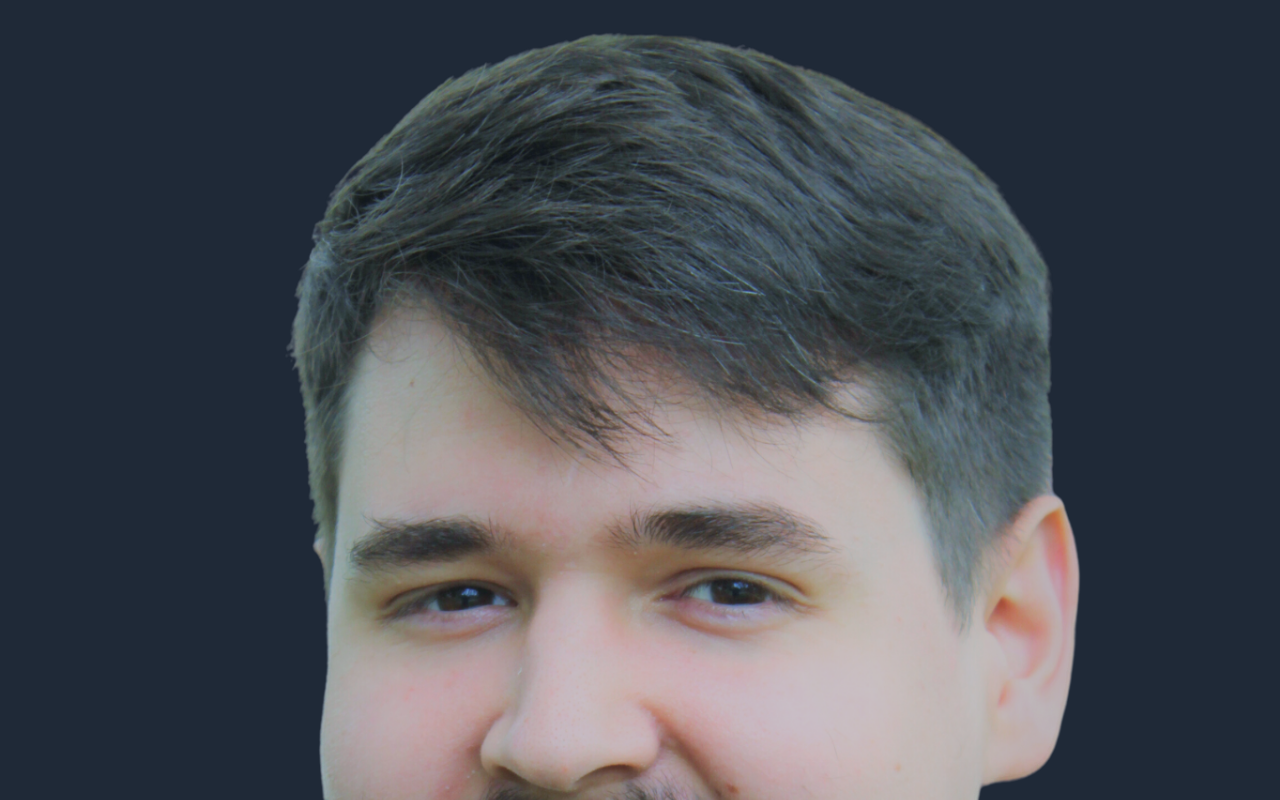
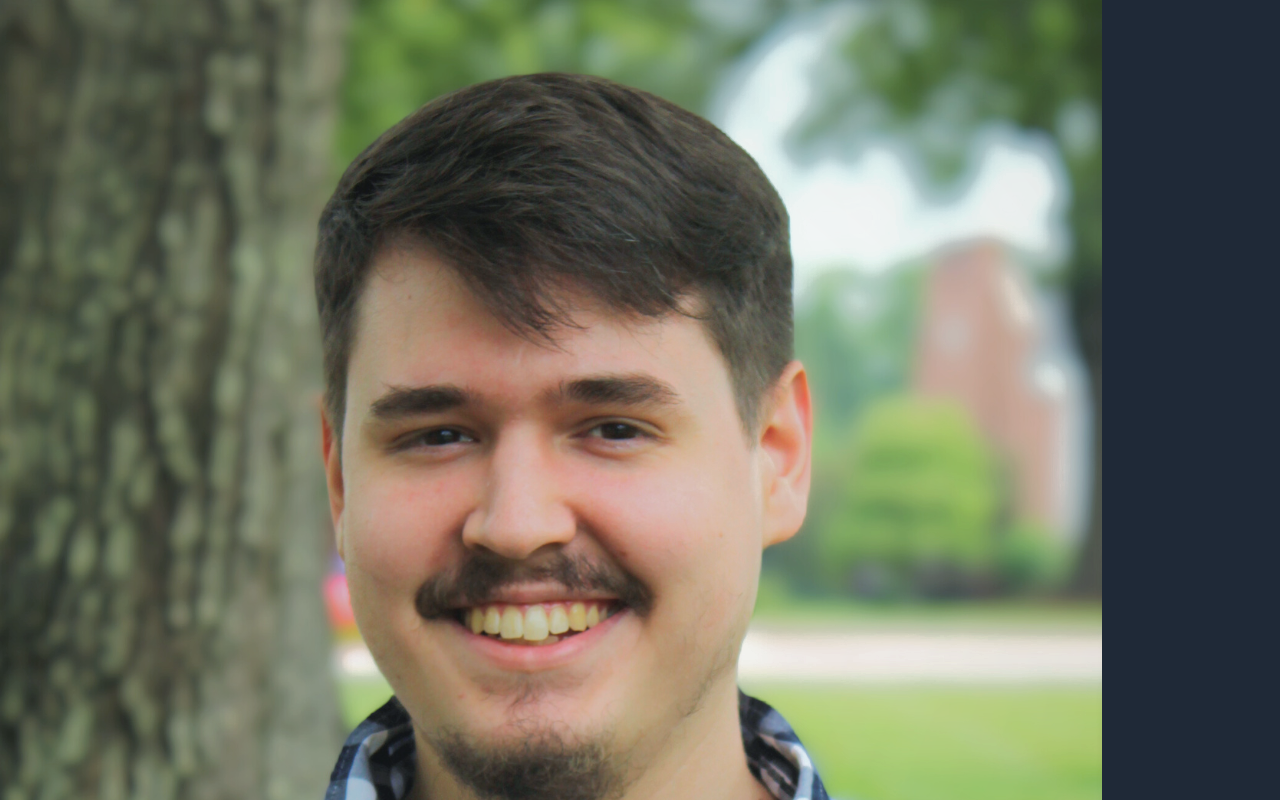
Before and after one commit to HunterWeisner/personal-web-app, a Next.js app: page / in a window 1280 px wide. Shown: the top 800 px of the page. Built offline with nearby package versions, Linux system fonts and the light colour scheme.

Commit message:
Update home_header.tsx

```diff
--- a/public/page_sections/home_header.tsx
+++ b/public/page_sections/home_header.tsx
@@ -1,11 +1,11 @@
-import headShot from "public/images/hunter-weisner-headshot-cold.png"
+import headShot from "../../public/images/headshot-with-bg-cropped.png"
 import Header from "../components/header"
 export default function Home_page_header() {
   return (
     <Header
       image={headShot}
       altText="picture of Hunter Weisner"
-      topText="Hi I'm"
+      topText="Hi, I'm"
       centerText="Hunter Weisner"
       bottomText="A Web Developer"
     />
```
